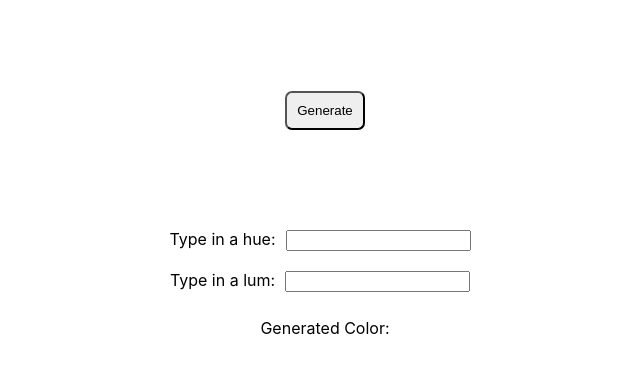
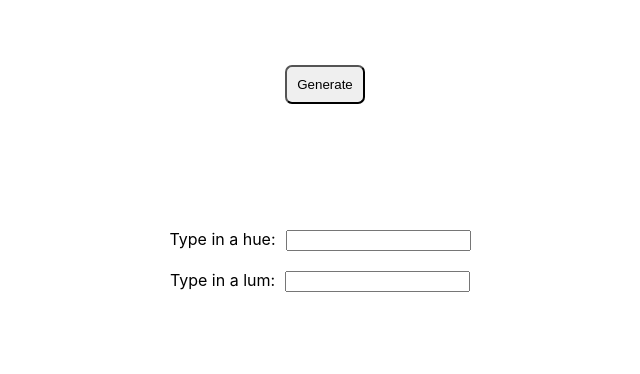
Before and after one commit to flo951/react-random-color-generator, a React (Create React App) app: page / in a window 1280 px wide. Shown: the top 374 px of the page, without its empty margins (315-955 px from the left). Built offline with nearby package versions, Linux system fonts and the light colour scheme.

Commit message:
Add text in the color div

```diff
--- a/package.json
+++ b/package.json
@@ -3,6 +3,7 @@
   "version": "0.1.0",
   "private": true,
   "dependencies": {
+    "@emotion/react": "^11.7.1",
     "@testing-library/jest-dom": "^5.14.1",
     "@testing-library/react": "^12.0.0",
     "@testing-library/user-event": "^13.2.1",
--- a/src/AdvancedButton.js
+++ b/src/AdvancedButton.js
@@ -15,6 +15,9 @@ export default function AdvancedButton() {
     <div className="body">
       <div style={{ backgroundColor: color }} className="container">
         <button onClick={() => setColor(randomColor(hueLum))}>Generate</button>
+        <div>
+          {hue} {lum} <p>Generated Color: {color}</p>
+        </div>
       </div>
       <label>
         Type in a hue:
@@ -34,7 +37,6 @@ export default function AdvancedButton() {
           }}
         />
       </label>
-      {hue} {lum} <p>Generated Color: {color}</p>
     </div>
   );
 }
```
Also changed, not shown: 1 other file (tests, documents, lock files or other folders).
